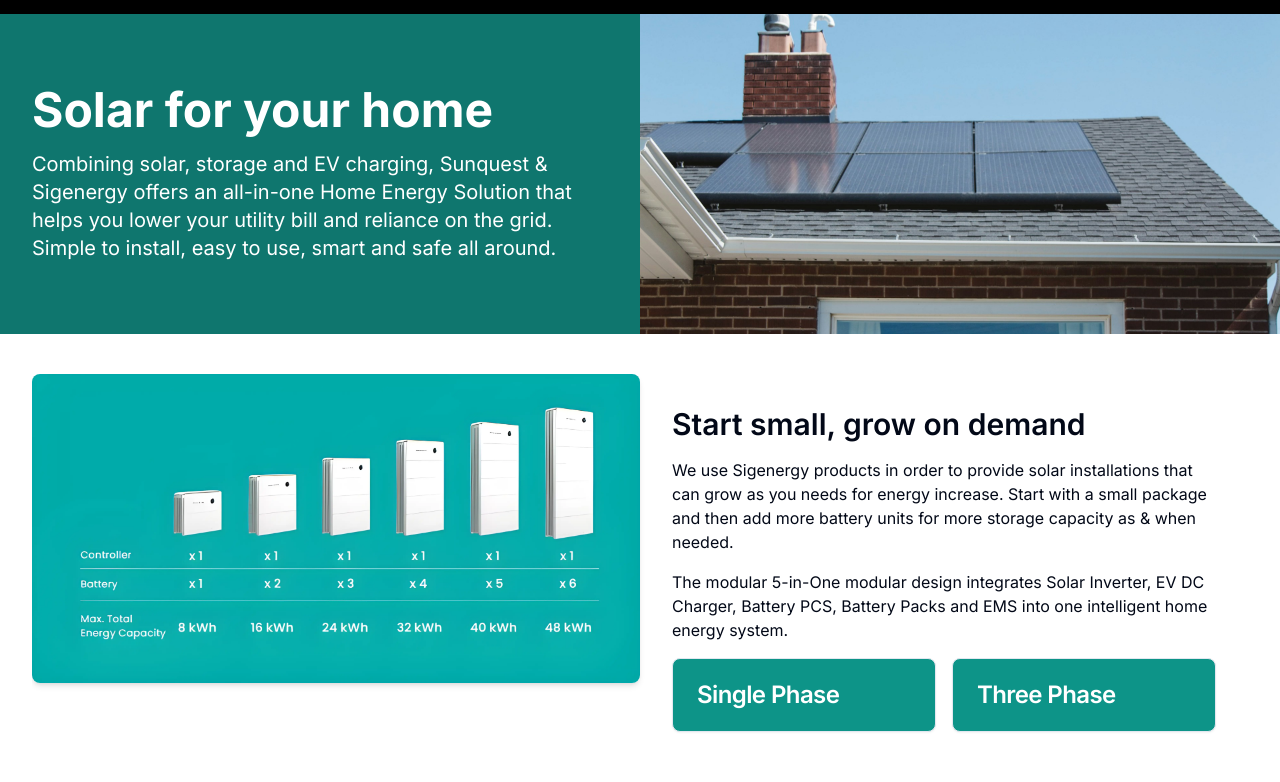
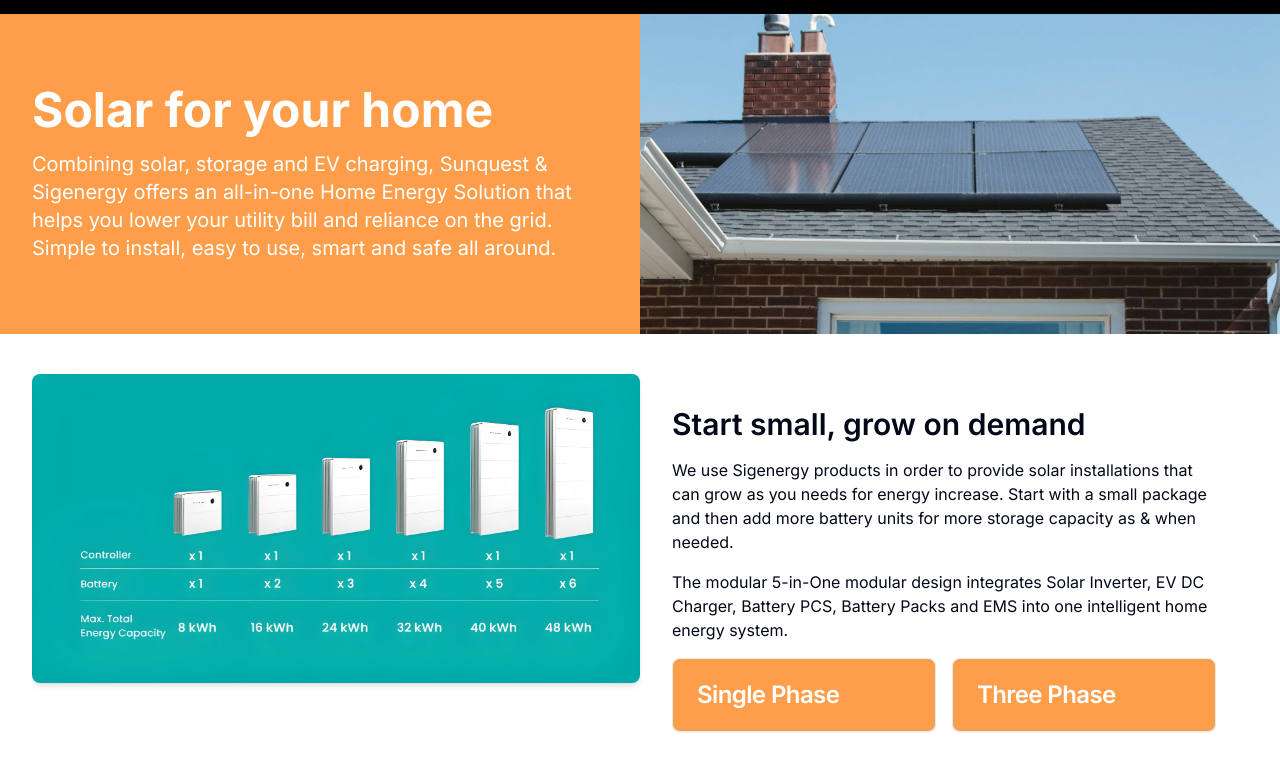
Before and after one commit to PhilaniNcube/questgroup, a Next.js app: page /sunquest/home in a window 1280 px wide. Shown: the part 118-900 px from the top of the page. Built offline with nearby package versions, Linux system fonts and the light colour scheme.

Commit message:
Update background color and card styling in solar components

```diff
--- a/app/sunquest/business/_components/business-solar-description.tsx
+++ b/app/sunquest/business/_components/business-solar-description.tsx
@@ -39,12 +39,12 @@
               you&apos;re investing in a cleaner, greener future for everyone.
             </p>
             <div className="grid grid-cols-2 gap-4 mt-4">
-              <Card className="bg-teal-600 text-white w-fit">
+              <Card className="bg-brand text-white w-fit">
                 <CardHeader>
                   <CardTitle>On-Grid</CardTitle>
                 </CardHeader>
               </Card>
-              <Card className="bg-teal-600 text-white w-fit">
+              <Card className="bg-brand text-white w-fit">
                 <CardHeader>
                   <CardTitle>Off-Grid</CardTitle>
                 </CardHeader>
--- a/app/sunquest/business/_components/business-solar-hero.tsx
+++ b/app/sunquest/business/_components/business-solar-hero.tsx
@@ -2,8 +2,8 @@
 
 const BusinessSolarHero = () => {
   return (
-    <div className="bg-teal-700 grid grid-cols-1 lg:grid-cols-2 min-h-[40vh] relative">
-      <div className="absolute inset-0 bg-teal-700/70 lg:bg-teal-700/0">
+    <div className="bg-brand grid grid-cols-1 lg:grid-cols-2 min-h-[40vh] relative">
+      <div className="absolute inset-0 bg-brand/70 lg:bg-brand/0">
         <div className="container h-full grid grid-cols-1 lg:grid-cols-2">
           <div className="flex flex-col justify-center h-full pr-10">
             <h1 className="text-white text-5xl font-bold">
--- a/app/sunquest/home/_components/home-solar-description.tsx
+++ b/app/sunquest/home/_components/home-solar-description.tsx
@@ -31,12 +31,12 @@
               intelligent home energy system.
             </p>
             <div className="grid grid-cols-2 gap-4 mt-4">
-              <Card className="bg-teal-600 text-white">
+              <Card className="bg-brand text-white">
                 <CardHeader>
                   <CardTitle>Single Phase</CardTitle>
                 </CardHeader>
               </Card>
-              <Card className="bg-teal-600 text-white">
+              <Card className="bg-brand text-white">
                 <CardHeader>
                   <CardTitle>Three Phase</CardTitle>
                 </CardHeader>
--- a/app/sunquest/home/_components/home-solar-hero.tsx
+++ b/app/sunquest/home/_components/home-solar-hero.tsx
@@ -2,8 +2,8 @@
 
 const HomeSolarHero = () => {
   return (
-    <div className="bg-teal-700 grid grid-cols-1 lg:grid-cols-2 min-h-[40vh] max-h-[45vh] relative">
-      <div className="absolute inset-0 bg-teal-700/70 lg:bg-teal-700/0">
+    <div className="bg-brand grid grid-cols-1 lg:grid-cols-2 min-h-[40vh] max-h-[45vh] relative">
+      <div className="absolute inset-0 bg-brand/70 lg:bg-brand/0">
         <div className="container h-full grid grid-cols-1 lg:grid-cols-2">
           <div className="flex flex-col justify-center h-full pr-10">
             <h1 className="text-white text-3xl lg:text-5xl font-bold">
--- a/app/sunquest/home/_components/home-solar-products.tsx
+++ b/app/sunquest/home/_components/home-solar-products.tsx
@@ -32,7 +32,7 @@
     <section className="py-8">
       <div className="container">
         <div className="grid grid-cols-5 gap-4 lg:gap-10">
-          <div className="text-teal-800 col-span-5 md:col-span-4 lg:col-span-3 p-8 shadow-lg rounded-lg bg-gradient-to-b from-slate-200 to-slate-300">
+          <div className="text-slate-800 col-span-5 md:col-span-4 lg:col-span-3 p-8 shadow-lg rounded-lg bg-gradient-to-b from-slate-200 to-slate-300">
             <h2 className="font-bold text-2xl lg:text-3xl">
               {controller.title}
             </h2>
@@ -58,7 +58,7 @@
             </div>
           </div>
 
-          <div className="col-span-5 md:col-span-1 lg:col-span-2 h-full flex justify-center bg-teal-600 rounded-lg shadow-md p-5">
+          <div className="col-span-5 md:col-span-1 lg:col-span-2 h-full flex justify-center bg-brand rounded-lg shadow-md p-5">
             <Image src="/images/left.png" alt="Sigen Energy Controller" width={3375} height={6000} className="w-1/2 object-cover" />
           </div>
         </div>
```
